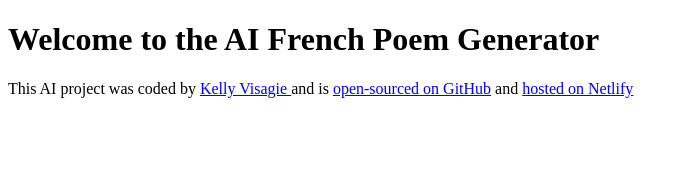
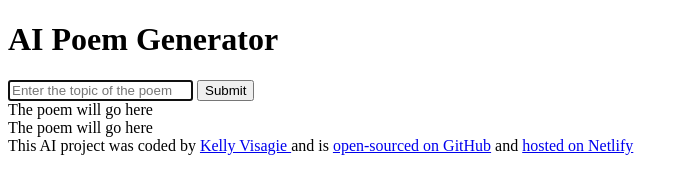
Before and after one commit to kelly9396/poem-generator, a plain HTML site: page index.html in a window 1280 px wide. Shown: the whole page, without its empty margins (0-688 px from the left). Drawn offline with Linux system fonts and the light colour scheme.

Commit message:
added basic html structure

```diff
--- a/index.html
+++ b/index.html
@@ -7,7 +7,27 @@
     <link rel="stylesheet" href="generator/cascade.css" />
   </head>
   <body>
-    <h1>Welcome to the AI French Poem Generator</h1>
+    <header>
+      <h1>AI Poem Generator</h1>
+    </header>
+
+    <main>
+      <form>
+        <input
+          type="text"
+          placeholder="Enter the topic of the poem"
+          autofocus
+          required
+          autocomplete="off"
+        />
+        <input type="submit" />
+      </form>
+      <div>
+        The poem will go here
+        <br />
+        The poem will go here
+      </div>
+    </main>
 
     <footer>
       This AI project was coded by
```
